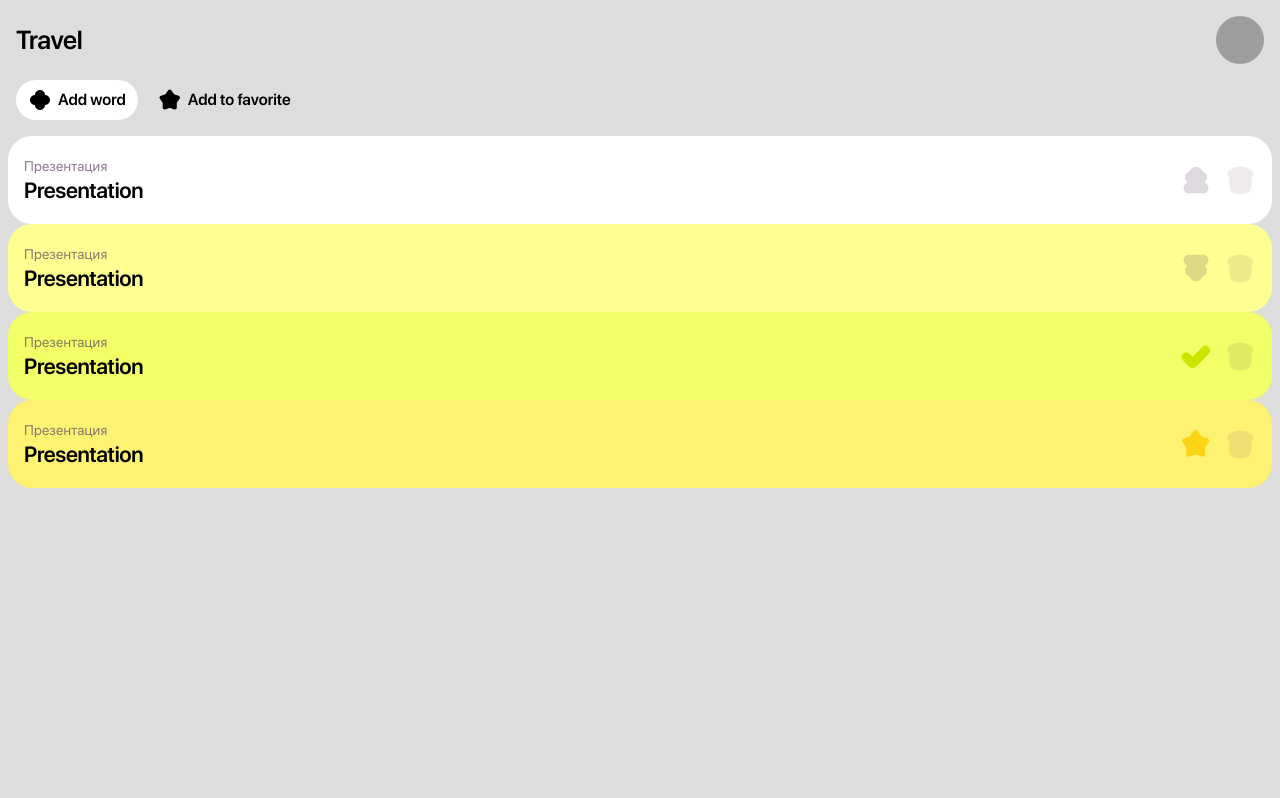
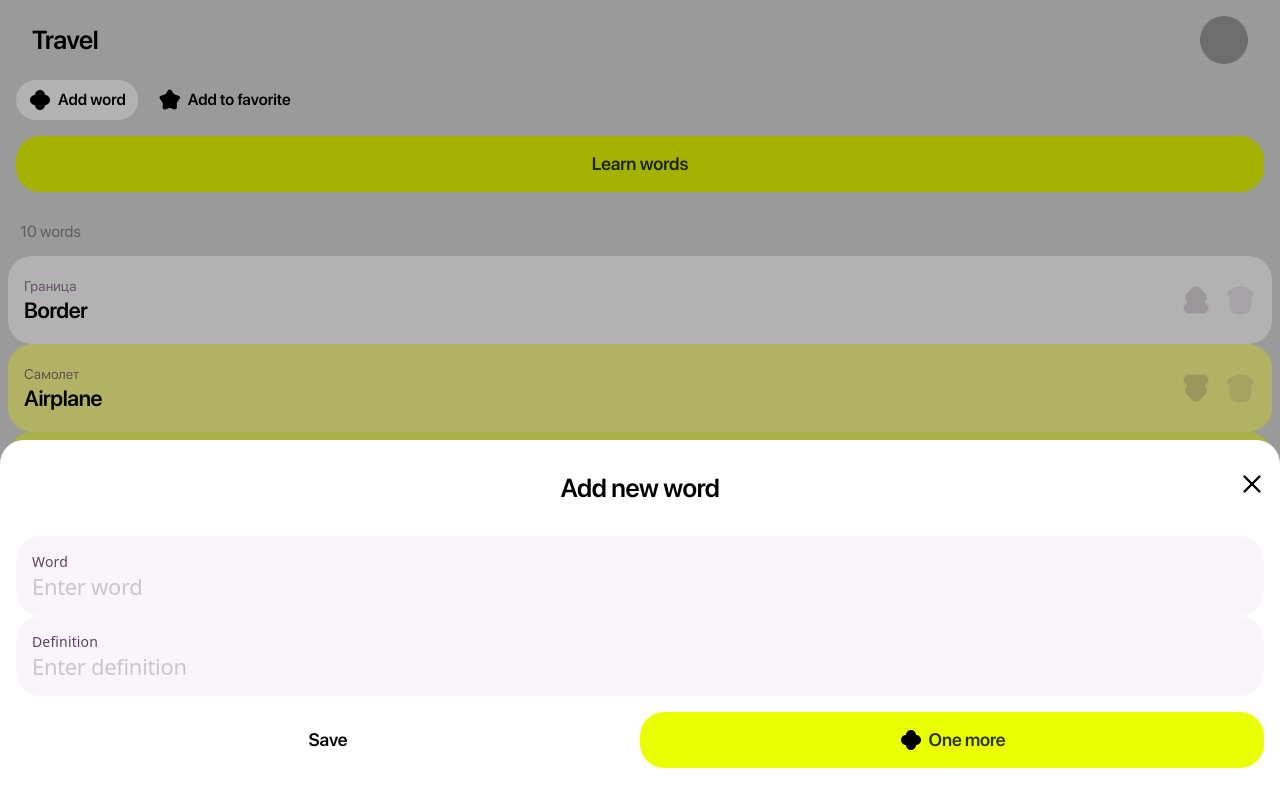
Before and after one commit to ux-button/starwordy-app, a React (Vite) app: page / in a window 1280 px wide. Shown: the top 798 px of the page. Built offline with nearby package versions, Linux system fonts and the light colour scheme; grey boxes are pictures that could not be loaded.

Commit message:
Add: Create words screen with modal

```diff
--- a/src/components/BottomSheet.jsx
+++ b/src/components/BottomSheet.jsx
@@ -18,9 +18,6 @@ const BottomSheet = ({ children, title, isLeft, isRight, onClickRight }) => {
           </div>
           {children}
         </div>
-        <Button type="primary" size="large" width="full">
-          Save
-        </Button>
       </div>
     </>
   );
--- /dev/null
+++ b/src/compositions/WordList.jsx
@@ -0,0 +1,27 @@
+import { WordCell } from '../components/WordCell';
+
+const WordList = ({ words }) => {
+  return (
+    <section>
+      <div className="p-3 font-stwRegular text-t-large text-mono-600">
+        {words.length} words
+      </div>
+      <div>
+        {words.map((word) => {
+          return (
+            <WordCell
+              key={word.id}
+              word={word.word}
+              definition={word.definition}
+              isRaised={word.isRaised}
+              isCompleted={word.isCompleted}
+              isStarred={word.isStarred}
+            />
+          );
+        })}
+      </div>
+    </section>
+  );
+};
+
+export { WordList };
--- a/src/layouts/GroupScreen.jsx
+++ b/src/layouts/GroupScreen.jsx
@@ -27,11 +27,14 @@ const GroupScreen = () => {
       {state.isModal ? (
         <BottomSheet
           onClickRight={hanleModalClose}
-          title="Add new word"
+          title="Add group"
           isLeft={false}
           isRight={true}
         >
           <InputText title="Group" placeholder="Enter group name" />
+          <Button type="primary" size="large" width="full">
+            Save
+          </Button>
         </BottomSheet>
       ) : null}
       <MenuTitle title="Hi, Alex" />
--- a/src/layouts/WordsInGroupScreen.jsx
+++ b/src/layouts/WordsInGroupScreen.jsx
@@ -1,53 +1,72 @@
 import { randomWords } from '../mocksData';
-import { useState } from 'react';
+import { useReducer, useState } from 'react';
 import { MenuTitle } from '../compositions/MenuTitle';
 import { Button } from '../components/Button';
 import { Icon } from '../components/Icon';
-import { WordCell } from '../components/WordCell';
+import { WordList } from '../compositions/WordList';
+import { stateMachine, initialState } from '../state-machine';
+import { BottomSheet } from '../components/BottomSheet';
+import { InputText } from '../components/InputText';
 
 const WordsInGroupScreen = () => {
   const [words, setWords] = useState(randomWords);
 
+  const [state, dispatch] = useReducer(stateMachine, initialState);
+
+  const hanleModalOpen = () => {
+    dispatch({
+      type: 'openModal',
+    });
+  };
+
+  const hanleModalClose = () => {
+    dispatch({
+      type: 'closeModal',
+    });
+  };
+
   return (
-    <div className="h-screen space-y-4 bg-mono-200 pt-4">
+    <div className="h-screen bg-mono-200">
+      {state.isModal ? (
+        <BottomSheet
+          onClickRight={hanleModalClose}
+          title="Add new word"
+          isLeft={false}
+          isRight={true}
+        >
+          <div className="space-0">
+            <InputText title="Word" placeholder="Enter word" />
+            <InputText title="Definition" placeholder="Enter definition" />
+          </div>
+          <section className="flex justify-between">
+            <Button type="ghost" size="large" width="full">
+              Save
+            </Button>
+            <Button type="primary" size="large" width="full">
+              <Icon type="plus" style="size-6 fill-black" />
+              One more
+            </Button>
+          </section>
+        </BottomSheet>
+      ) : null}
+      <section className="space-y-4 px-4 py-4">
         <MenuTitle title="Travel" />
-      <section className="flex items-center gap-2 px-4">
-        <Button type="secondary" size="main">
+        <section className="flex items-center gap-2">
+          <Button type="secondary" size="main" onClick={hanleModalOpen}>
             <Icon type="plus" style="size-6" /> Add word
           </Button>
           <Button type="ghost" size="main">
             <Icon type="star" style="size-6" /> Add to favorite
           </Button>
         </section>
-      <section className="px-2">
-        <WordCell
-          word="Presentation"
-          definition="Презентация"
-          isRaised={false}
-          isCompleted={false}
-          isStarred={false}
-        />
-        <WordCell
-          word="Presentation"
-          definition="Презентация"
-          isRaised={true}
-          isCompleted={false}
-          isStarred={false}
-        />
-        <WordCell
-          word="Presentation"
-          definition="Презентация"
-          isRaised={false}
-          isCompleted={true}
-          isStarred={false}
-        />
-        <WordCell
-          word="Presentation"
-          definition="Презентация"
-          isRaised={false}
-          isCompleted={false}
-          isStarred={true}
-        />
+        <section>
+          <Button type="primary" size="large" width="full">
+            Learn words
+          </Button>
+        </section>
+      </section>
+      <section className="bg-mono-200 px-2">
+        <WordList words={words} />
       </section>
     </div>
   );
--- a/src/mocksData.js
+++ b/src/mocksData.js
@@ -1,5 +1,6 @@
 const randomWords = [
   {
+    id: 1,
     word: 'Border',
     definition: 'Граница',
     isStarred: false,
@@ -7,20 +8,23 @@ const randomWords = [
     isCompleted: false,
   },
   {
+    id: 2,
     word: 'Airplane',
     definition: 'Самолет',
     isStarred: false,
-    isRaised: false,
+    isRaised: true,
     isCompleted: false,
   },
   {
+    id: 3,
     word: 'Embark',
     definition: 'Посадка в самолет',
     isStarred: false,
     isRaised: false,
-    isCompleted: false,
+    isCompleted: true,
   },
   {
+    id: 4,
     word: 'Custom',
     definition: 'Таможня',
     isStarred: false,
@@ -28,13 +32,15 @@ const randomWords = [
     isCompleted: false,
   },
   {
+    id: 5,
     word: 'Presentation',
     definition: 'Презентация',
-    isStarred: false,
+    isStarred: true,
     isRaised: false,
     isCompleted: false,
   },
   {
+    id: 6,
     word: 'Ticket',
     definition: 'Билет',
     isStarred: false,
@@ -42,6 +48,7 @@ const randomWords = [
     isCompleted: false,
   },
   {
+    id: 7,
     word: 'Luggage',
     definition: 'Багаж',
     isStarred: false,
@@ -49,6 +56,7 @@ const randomWords = [
     isCompleted: false,
   },
   {
+    id: 8,
     word: 'Passport',
     definition: 'Паспорт',
     isStarred: false,
@@ -56,6 +64,7 @@ const randomWords = [
     isCompleted: false,
   },
   {
+    id: 9,
     word: 'Handbag',
     definition: 'Ручная кладь',
     isStarred: false,
@@ -63,6 +72,7 @@ const randomWords = [
     isCompleted: false,
   },
   {
+    id: 10,
     word: 'Arrival',
     definition: 'Прибытие',
     isStarred: false,
--- a/src/state-machine.js
+++ b/src/state-machine.js
@@ -1,5 +1,5 @@
 const initialState = {
-  isModal: false,
+  isModal: true,
   allGroups: [
     {
       id: 1,
```
Lines whose indentation alone changed are shown as unchanged.
